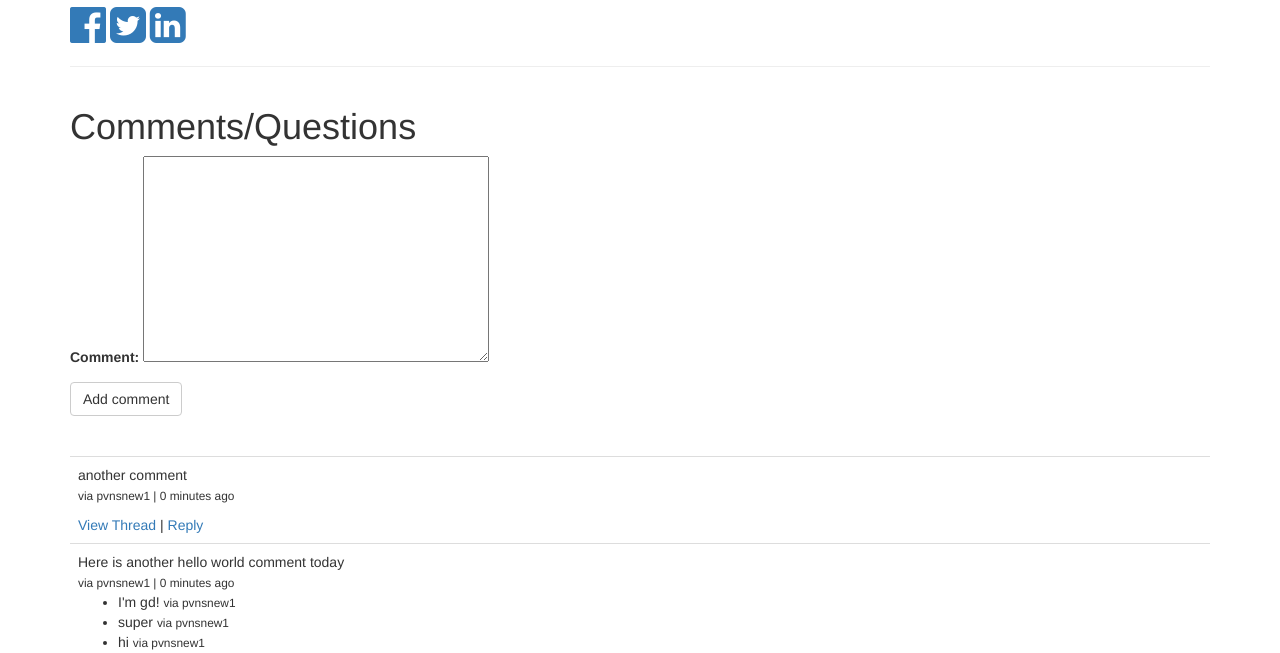
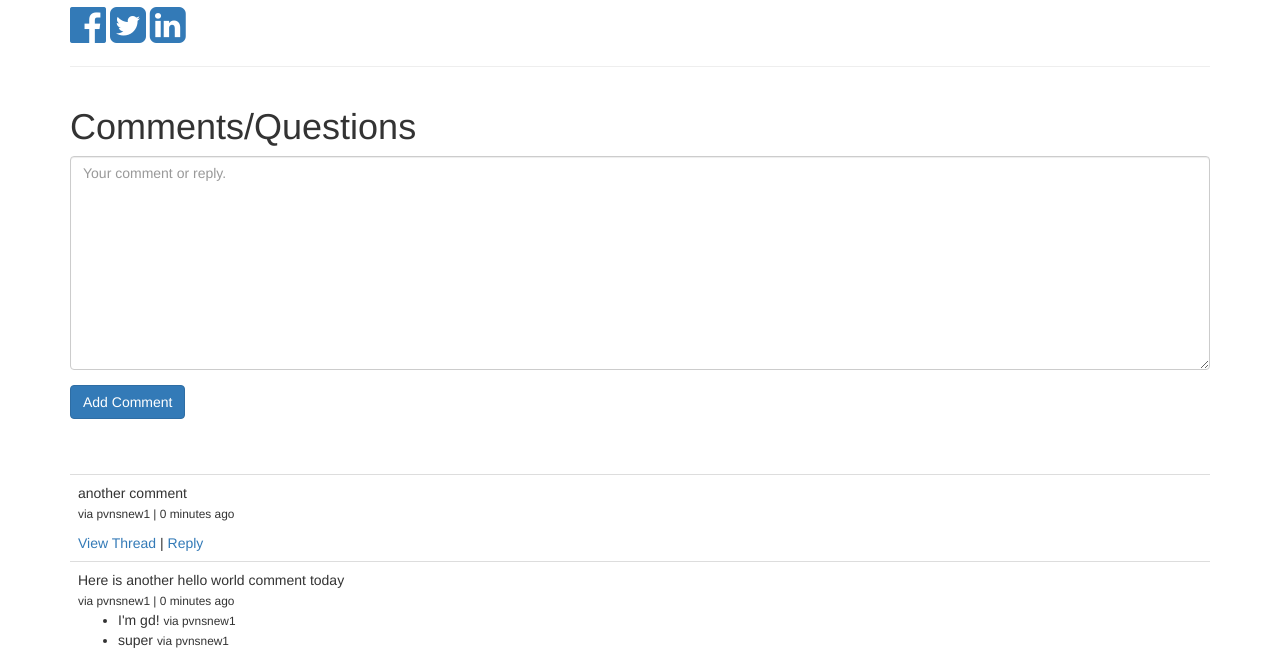
Before and after one commit to praneethkumarpidugu/MasterEnterpreneur, a Django app: a page that uses src/templates/videos/video_detail.html in a window 1280 px wide. Shown: the part 905-1558 px from the top of the page. Run offline with Django 3.2, Linux system fonts and the light colour scheme; a user stored in the database is signed in; data comes from the database, SQL or seed files in the repository; both versions use the stored data as it was after the commit; parts of the project's set-up code (start-up, migrations or seed data) failed here and were passed over; some libraries are stand-ins or nearby versions.

Commit message:
django crispy forms

```diff
--- a/pip-selfcheck.json
+++ b/pip-selfcheck.json
@@ -1 +1 @@
-{"last_check":"2015-12-11T04:25:14Z","pypi_version":"7.1.2"}
+{"last_check":"2016-01-04T03:33:47Z","pypi_version":"7.1.2"}
--- a/requirements.txt
+++ b/requirements.txt
@@ -1,3 +1,4 @@
 Django==1.7.2
+django-crispy-forms==1.5.2
 Pillow==3.0.0
 wheel==0.24.0
--- a/src/CMS/settings.py
+++ b/src/CMS/settings.py
@@ -38,10 +38,13 @@ INSTALLED_APPS = (
     'django.contrib.sessions',
     'django.contrib.messages',
     'django.contrib.staticfiles',
+    'crispy_forms',
     'accounts',
     'comments',
     'videos',
 )
+
+CRISPY_TEMPLATE_PACK = "bootstrap3"
 
 MIDDLEWARE_CLASSES = (
     'django.contrib.sessions.middleware.SessionMiddleware',
--- a/src/comments/forms.py
+++ b/src/comments/forms.py
@@ -1,4 +1,6 @@
 from django import forms
+from crispy_forms.helper import FormHelper
+from crispy_forms.layout import Submit
 from .models import Comment
 
 # class CommentForm(forms.ModelForm):
@@ -7,4 +9,12 @@ from .models import Comment
 #         fields = ('user', 'path', 'text')
 
 class CommentForm(forms.Form):
-    comment = forms.CharField(widget=forms.Textarea)
+    comment = forms.CharField(
+        widget=forms.Textarea(attrs={"placeholder": "Your comment or reply."})
+    )
+
+    def __init__(self, data=None, files=None, **kwargs):
+        super(CommentForm, self).__init__(data, files, kwargs)
+        self.helper = FormHelper()
+        self.helper.form_show_labels = False
+        self.helper.add_input(Submit('submit','Add Comment', css_class='btn btn-primary',))
--- a/src/comments/views.py
+++ b/src/comments/views.py
@@ -50,7 +50,7 @@
                     video=video,
                     parent=parent_comment
                 )
-                messages.error(request, "Thank for your response.<a href='/somelink/'>Linked Item</a>", extra_tags='safe')
+                messages.success(request, "Thank for your response.", extra_tags='safe')
                 return HttpResponseRedirect(parent_comment.get_absolute_url())
             else:
                 new_comment = Comment.objects.create_comment(
--- a/src/templates/comments/comment_thread.html
+++ b/src/templates/comments/comment_thread.html
@@ -1,5 +1,5 @@
 {% extends "base.html" %}
-
+{% load crispy_forms_tags %}
 {% block content %}
 
 <a href="{{ comment.get_origin }}">Go Back</a>
@@ -18,8 +18,8 @@
                 <div>
                     <form method="POST" action="{% url 'comment_create' %}">{% csrf_token %}
                         <input type="hidden" name="parent_id" value="{{ comment.id }}" />
-                        {{ form.as_p }}
-                        <input type="submit"  class="btn btn-default" value="Add reply"/>
+                        {% crispy form form.helper %}
+                        <!--<input type="submit"  class="btn btn-default" value="Add reply"/>-->
                     </form>
                 </div>
                 {% endif %}
--- a/src/templates/videos/video_detail.html
+++ b/src/templates/videos/video_detail.html
@@ -1,11 +1,12 @@
 {% extends 'base.html' %}
-
+{% load crispy_forms_tags %}
 {% block title %} {% endblock %}
 <style>
 {% block style %}
 .reply_comment {
     display: none;
 }
+
 {% endblock %}
 </style>
 
@@ -68,8 +69,7 @@
         <form method="POST" action="{% url 'comment_create' %}">{% csrf_token %}
             <input type="hidden" name="video_id" value="{{ obj.id }}"/>
             <input type="hidden" name="origin_path" value="{{ request.get_full_path }}"/>
-            {{ comment_form.as_p }}
-            <input type="submit" class="btn btn-default" value="Add comment"/>
+            {% crispy comment_form comment_form.helper %}
         </form>
 
         <br/>
@@ -93,8 +93,7 @@
                         <input type="hidden" name="video_id" value="{{ obj.id }}"/>
                         <input type="hidden" name="origin_path" value="{{ comment.get_origin }}"/>
                         <input type="hidden" name="parent_id" value="{{ comment.id }}" />
-                        {{ comment_form.as_p }}
-                        <input type="submit"  class="btn btn-default" value="Add reply"/>
+                        {% crispy comment_form comment_form.helper %}
                     </form>
                 </div>
                 {% endif %}
```
Also changed, not shown: src/comments/migrations/0004_auto_20160104_0339.py (added), src/db.sqlite3, 4 other files.
